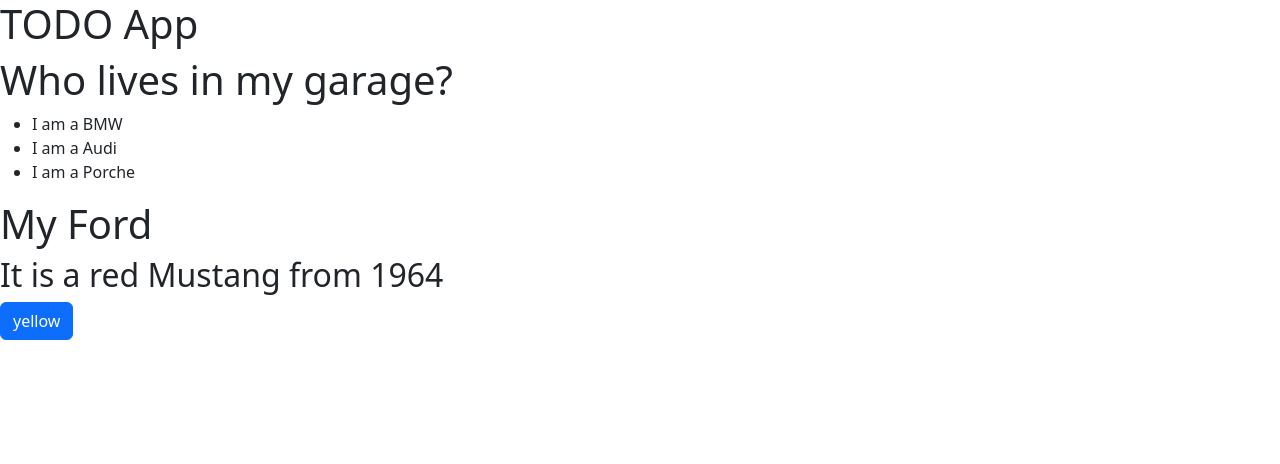
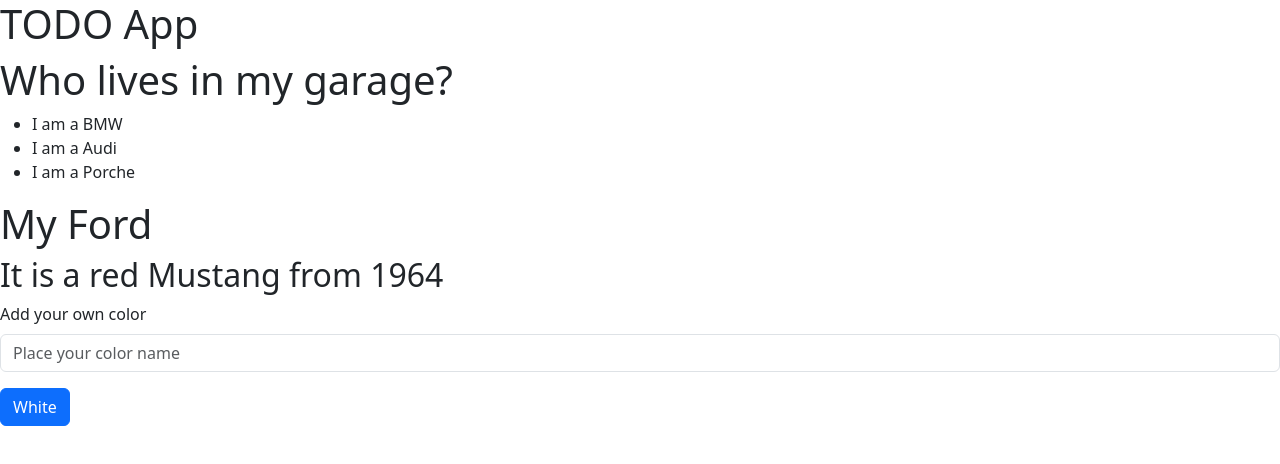
Before and after one commit to SandipGitt/To-Do_App, a React (Create React App) app in the folder client/: page / in a window 1280 px wide. Shown: the top 464 px of the page. Built offline with nearby package versions, Linux system fonts and the light colour scheme.

Commit message:
Updating Objects and Arrays in State

```diff
--- a/client/src/components/FavoriteColor.js
+++ b/client/src/components/FavoriteColor.js
@@ -14,9 +14,11 @@
 //     </>
 // );
 // }
-import { Button } from 'react-bootstrap';
+import {Form,Button } from 'react-bootstrap';
 import {useState} from "react";
+
 const Car = () => {
+    const [userColor, setUserColor] = useState("White");
     const [car, setCar] = useState ({
         brand: "Ford",
         model: "Mustang",
@@ -24,9 +26,9 @@
         color: "red",
     });
 
-const updateColor = () => {
+const updateColor = (color) => {
     setCar((previousState) => {
-        return {...previousState, color: "yellow"};
+        return {...previousState, color: color};
     });
 };
 return (
@@ -35,8 +37,15 @@
     <h2>
         It is a {car.color} {car.model} from {car.year}
     </h2>
-    <Button variant="primary" onClick = {() => updateColor("yellow")}
-    >yellow</Button>
+    <Form.Group className="mb-3" controlId="FavouriteColor">
+        <Form.Label>Add your own color</Form.Label>
+        <Form.Control
+        type="text"
+        placeholder="Place your color name"
+        onChange={(e) => setUserColor(e.target.value)} />
+        </Form.Group>
+    <Button variant="primary" onClick = {() => updateColor(userColor)}
+    >{userColor}</Button>
     </>
 )
 }
```
